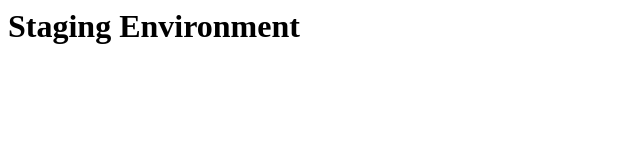
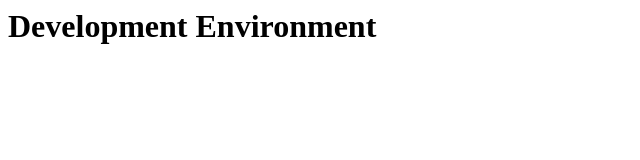
Before and after one commit to HarshalGundaCuelogic/Assignment, a plain HTML site: page index.html in a window 1280 px wide. Shown: the whole page, without its empty margins (0-640 px from the left). Drawn offline with Linux system fonts and the light colour scheme.

Commit message:
dev env index.html

```diff
--- a/index.html
+++ b/index.html
@@ -1 +1 @@
-<h1>Staging Environment</h1>
+<h1>Development Environment</h1>
```
